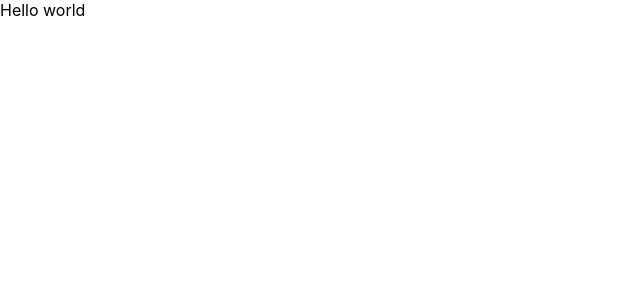
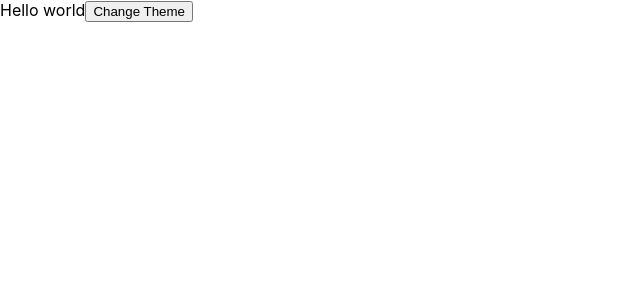
Before and after one commit to arielleon24/darkmode, a React (Create React App) app: page / in a window 1280 px wide. Shown: the top 300 px of the page, without its empty margins (0-640 px from the left). Built offline with nearby package versions, Linux system fonts and the light colour scheme.

Commit message:
button created

```diff
--- a/src/App.js
+++ b/src/App.js
@@ -6,7 +6,7 @@ import {lightTheme, darkTheme, GlobalStyles } from "./themes.js";
 const StyledApp = styled.div``
 
 function App() {
-  const {theme, setTheme} = useState("light")
+  const [theme, setTheme] = useState("dark");
 
   const themeToggler = () => {
     theme === "light" ? setTheme("dark") : setTheme("light");
@@ -14,7 +14,11 @@ function App() {
 
   return (
     <ThemeProvider theme={theme === "light" ? lightTheme : darkTheme}>
-       <StyledApp> Hello world </StyledApp>
+        <GlobalStyles />
+        <StyledApp>
+          Hello world
+          <button onClick={() => themeToggler}>Change Theme</button>
+        </StyledApp>
     </ThemeProvider>
   );
 }
--- a/src/themes.js
+++ b/src/themes.js
@@ -11,9 +11,9 @@ export const darkTheme = {
 }
 
 export const GlobalStyles = createGlobalStyle `
+
   body {
-
-    background-color: ${props => props.theme.body}:
+    background-color: ${(props) => props.theme.body}:
   }
 
-`
+`;
```
